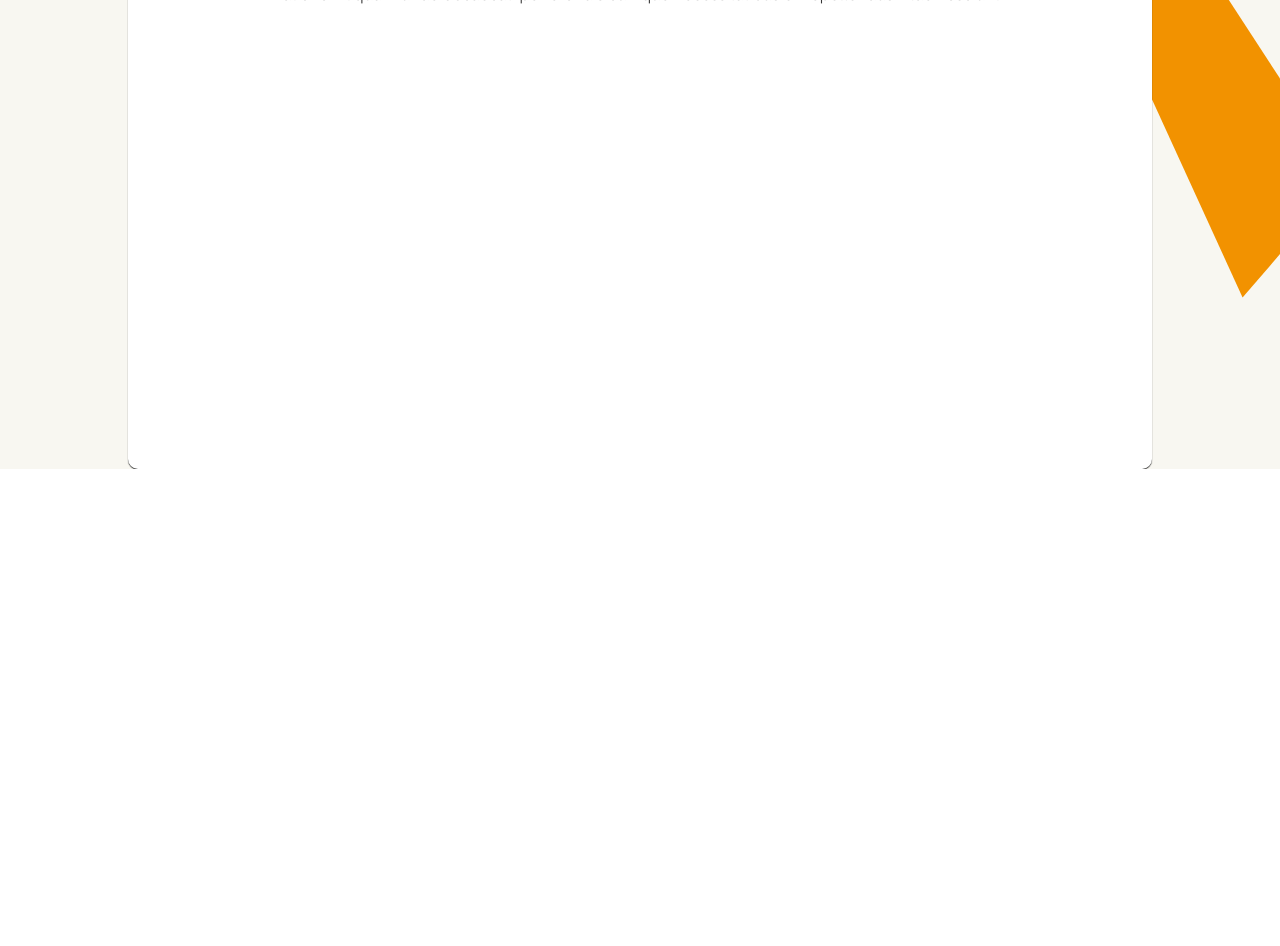
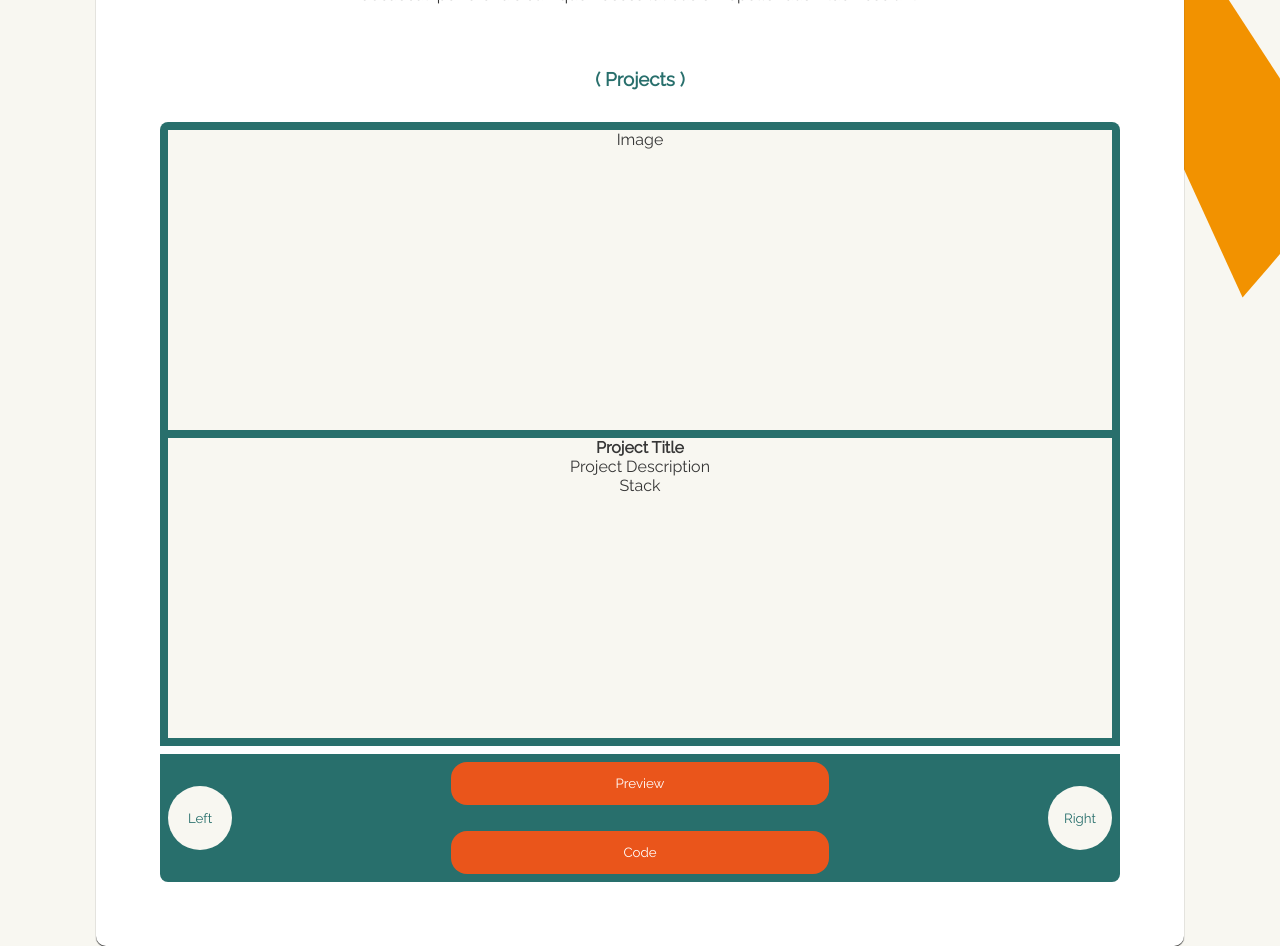
Before and after one commit to Andy-Reynolds/portfolio, a React (Create React App) app: page / in a window 1280 px wide. Shown: the part 820-1766 px from the top of the page. Before the commit the page ends 1289 px from the top, so only its background shows below. Built offline with nearby package versions, Linux system fonts and the light colour scheme.

Commit message:
Started wireframe of projects section

```diff
--- /dev/null
+++ b/src/components/Projects/Projects.jsx
@@ -0,0 +1,57 @@
+// import React, { useState } from "react";
+import "./Projects.scss";
+// import projects from "../../assets/projects/projects";
+
+const Projects = () => {
+  // const [counter, setCounter] = useState(0);
+
+  // const handleIncrement = () => {
+  //   if (counter === projects.length - 1) {
+  //     setCounter(0);
+  //   } else {
+  //     setCounter(counter + 1);
+  //   }
+  // };
+
+  // const handleDecrement = () => {
+  //   if (counter === 0) {
+  //     setCounter(projects.length - 1);
+  //   } else {
+  //     setCounter(counter - 1);
+  //   }
+  // };
+
+  return (
+    <div className="projects">
+      <h3 className="projects__heading">( Projects )</h3>
+      <div className="projects__tile">
+        <div className="projects__tile--upper">
+          <div className="projects__image">Image</div>
+          <div className="projects__info">
+            <h4 className="projects__title">Project Title</h4>
+            <p className="projects__description">Project Description</p>
+            <div className="projects__stack">Stack</div>
+          </div>
+        </div>
+        <div className="projects__tile--lower">
+          <button className="projects__arrow projects__arrow--left">
+            Left
+          </button>
+          <div className="projects__buttons-container">
+            <button className="projects__button project__button--preview">
+              Preview
+            </button>
+            <button className="projects__button project__button--code">
+              Code
+            </button>
+          </div>
+          <button className="projects__arrow projects__arrow--right">
+            Right
+          </button>
+        </div>
+      </div>
+    </div>
+  );
+};
+
+export default Projects;
--- /dev/null
+++ b/src/components/Projects/Projects.scss
@@ -0,0 +1,73 @@
+@use "../../styles/_variables.scss" as *;
+
+.projects {
+  margin-top: 4rem;
+
+  &__heading {
+    color: $colour-primary;
+    margin-bottom: 2rem;
+  }
+
+  &__tile {
+    &--upper {
+      display: flex;
+      flex-direction: column;
+      justify-content: space-between;
+      margin-bottom: 0.5rem;
+      height: 25rem;
+      border-radius: 0.5rem 0.5rem 0rem 0rem;
+      background-color: $colour-primary;
+      height: 78vh;
+    }
+
+    &--lower {
+      display: flex;
+      justify-content: space-between;
+      padding: 0.5rem;
+      border-radius: 0rem 0rem 0.5rem 0.5rem;
+      background-color: $colour-primary;
+      height: 16vh;
+      align-items: center;
+    }
+  }
+
+  &__image {
+    margin: 0.5rem;
+    margin-bottom: 0.25rem;
+    background-color: $colour-background;
+    height: 50%;
+  }
+
+  &__info {
+    height: 50%;
+    margin: 0.5rem;
+    margin-top: 0.25rem;
+
+    background-color: $colour-background;
+  }
+
+  &__arrow {
+    border: none;
+    border-radius: 50%;
+    height: 4rem;
+    width: 4rem;
+    background-color: $colour-background;
+    color: $colour-primary;
+  }
+
+  &__buttons-container {
+    width: 40%;
+    height: 100%;
+    display: flex;
+    flex-direction: column;
+    justify-content: space-between;
+  }
+
+  &__button {
+    height: 2.7rem;
+    background-color: $colour-secondary;
+    color: white;
+    border: none;
+    border-radius: 1rem;
+  }
+}
--- a/src/containers/Body/Body.jsx
+++ b/src/containers/Body/Body.jsx
@@ -1,11 +1,13 @@
 import React from "react";
 import About from "../../components/About/About";
+import Projects from "../../components/Projects/Projects";
 import "./Body.scss";
 
 const Body = () => {
   return (
     <div className="body">
       <About />
+      <Projects />
     </div>
   );
 };
--- a/src/containers/Body/Body.scss
+++ b/src/containers/Body/Body.scss
@@ -3,14 +3,22 @@
 .body {
   // border: 1px solid $colour-font-general;
   background-color: white;
-  width: 80%;
+  width: 95%;
   display: flex;
   text-align: center;
+  flex-direction: column;
   margin: auto;
   min-height: 80vh;
   border-radius: 10px;
   box-shadow: 0px 1px 1px 0px $colour-font-general;
   z-index: 9;
   position: relative;
-  padding: 4rem;
+  padding: 1rem;
 }
+
+@media screen and (min-width: $tablet-breakpoint) {
+  .body {
+    width: 85%;
+    padding: 4rem;
+  }
+}
```
